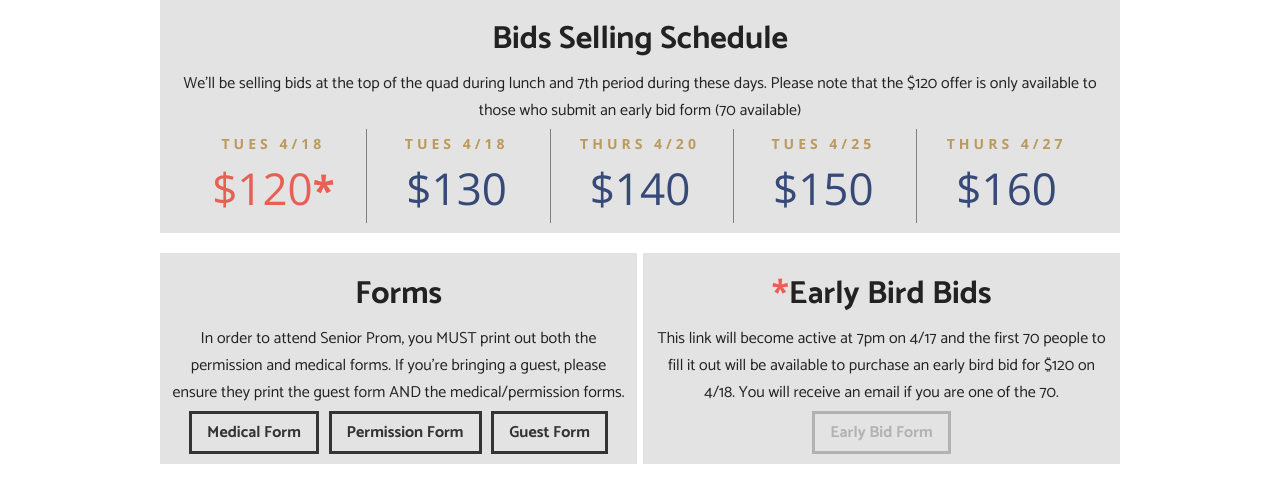
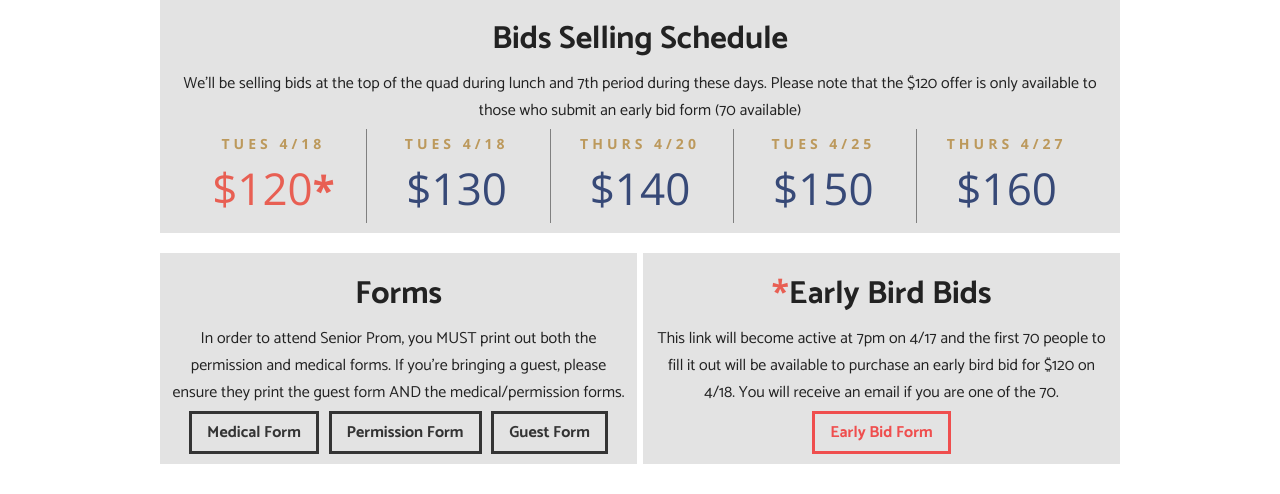
Before and after one commit to tillthismoment/tillthismoment.github.io, a plain HTML site: page bids.html in a window 1280 px wide. In both pictures the pointer is over the link "Early Bid Form". Shown: the part 372-866 px from the top of the page. Drawn offline with nearby package versions, Linux system fonts and the light colour scheme.

Commit message:
EARLY DROPY YOOOOO

```diff
--- a/bids.html
+++ b/bids.html
@@ -75,7 +75,7 @@
                     <div class="section">
                         <h1><span id="red">*</span>Early Bird Bids</h1>
                         <p>This link will become active at 7pm on 4/17 and the first 70 people to fill it out will be available to purchase an early bird bid for $120 on 4/18. You will receive an email if you are one of the 70.</p>
-                        <a href="nicetry.html" id="special" target="_blank" style="color:#b2b2b2; border: 3px solid #b2b2b2; cursor: not-allowed; background-color: #e3e3e3">Early Bid Form</a>
+                        <a href="https://docs.google.com/forms/d/e/1FAIpQLScVJscmeRz0eK2lNMdbQlS-TrblW1TskSjsJsI0TOu-o4795Q/viewform?c=0&w=1" id="special" target="_blank" style="color:#ef4e4e; border: 3px solid #ef4e4e; background-color: #e3e3e3">Early Bid Form</a>
                     </div>
                 </div>
             </div>
--- a/format.css
+++ b/format.css
@@ -153,7 +153,8 @@
 
 #special:hover
 {
-    background-color: #e3e3e3;
+    background-color: #ef4e4e;
+    color: white;
 }
 
     .section h1, p
```
